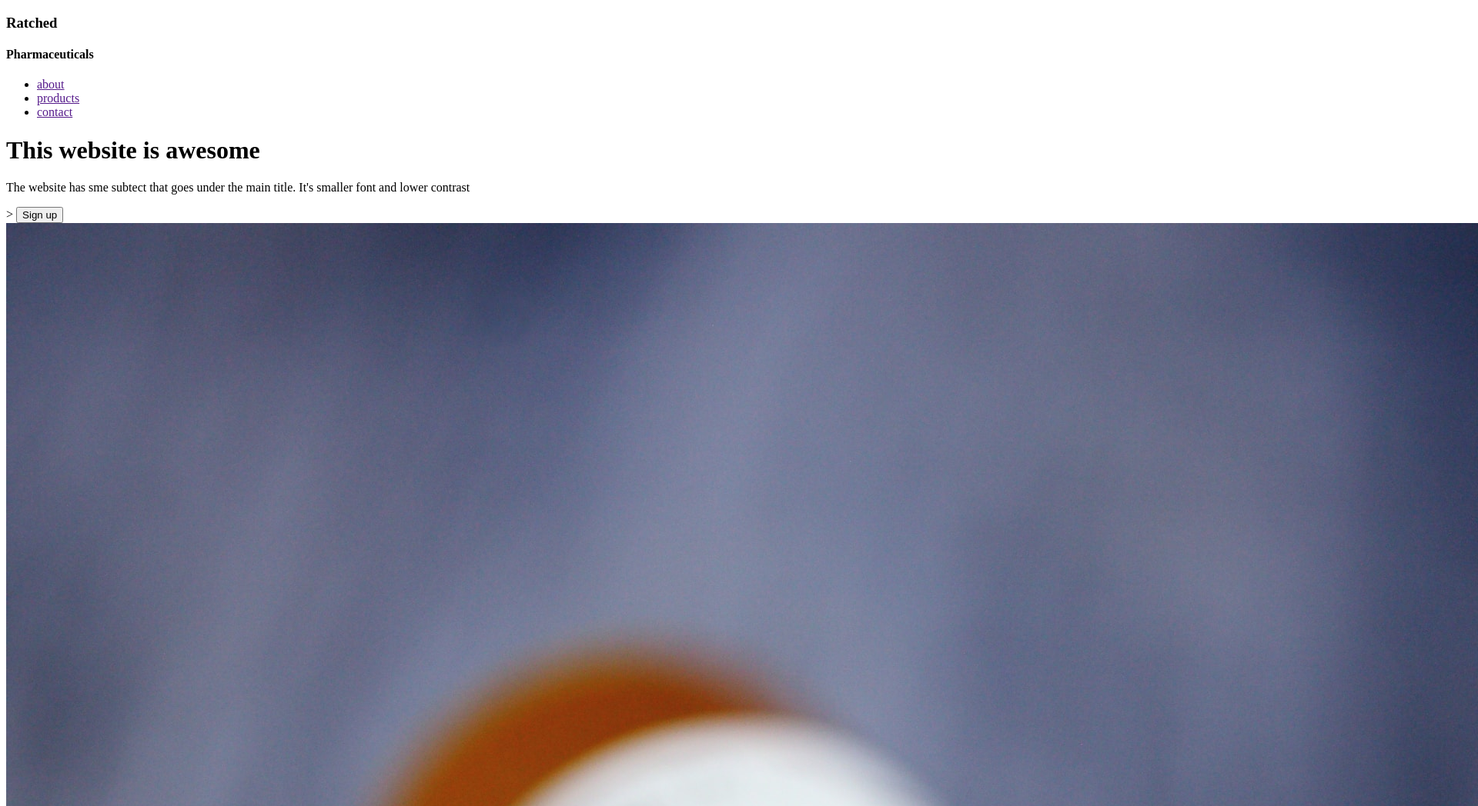
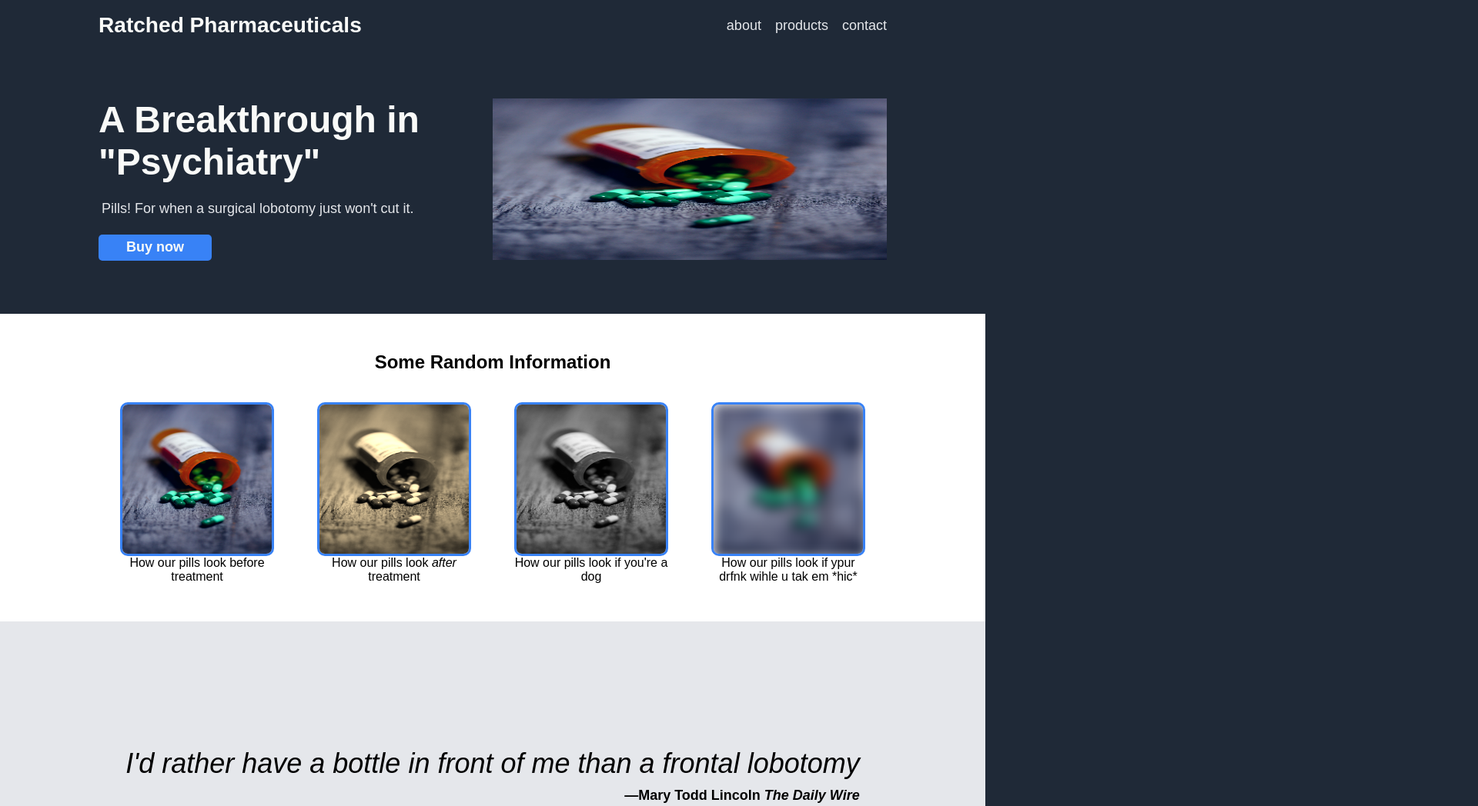
Before and after one commit to hennyCollab/TOP-project-1, a plain HTML site: page index.html in a window 1280 px wide. Shown: the top 1048 px of the page at 77% size, 1920 px wide, since content can reach past the window. Drawn offline with Linux system fonts and the light colour scheme.

Commit message:
Add styles and modify HTML
Style sheet completed and styles added to html.
HTML modified to allow CSS manipulation of images/divs.
Dummy text modified to add custom content to page.

```diff
--- a/index.html
+++ b/index.html
@@ -4,15 +4,14 @@
         <meta charset="UTF-8">
         <meta name="viewport" content="width=device-width, initial-scale=1">
         <link rel="stylesheet" href="style.css">
-        <title>Home</title>
+        <title>Home: Ratched</title>
     </head>
     <body>
         <div class="site-wrapper">
             <header>
                 <nav class="navbar">
-                    <div class="header-title">
-                        <h3>Ratched</h3>
-                        <h4>Pharmaceuticals</h4>
+                    <div class="logo">
+                        <h3>Ratched Pharmaceuticals</h3>
                     </div>
                     <div class="nav-link-wrapper">
                         <ul class="nav-links">
@@ -24,15 +23,16 @@
                 </nav>
             </header>
             <main>
-            <div class="main-wrapper">
-                <div class="section">
+              <div class="main-wrapper">
                     <div class="content-sect-1">
-                        <div>
-                            <h1>This website is awesome</h1>
-                            <p>The website has sme subtect that goes under the main title. It's smaller font and lower contrast</p>>
-                            <button type="button">Sign up</button>
+                        <div class="hero-text">
+                            <h1>A Breakthrough in "Psychiatry"</h1>
+                            <p>Pills! For when a surgical lobotomy just won't cut it.</p>
+                            <div>
+                                <button type="button">Buy now</button>
+                            </div>
                         </div>
-                        <div>
+                        <div class="hero-img">
                             <img src="images/pills.jpg" alt="Opened bottle of pills">
                         </div>
                     </div>
@@ -40,38 +40,46 @@
                         <h2>Some Random Information</h2>
                         <div class="item-wrapper">
                             <div class="item">
-                                <img src="images/pills.jpg" alt="">
-                                <p>some sort of text description</p>
-                            </div>
-                            <div class="item"></div>
-                                <img src="images/pills.jpg" alt="">
-                                <p>some sort of text description</p>
+                                <div class="img-border">
+                                    <img src="images/pills.jpg" alt="">
+                                </div>
+                                <p>How our pills look before treatment</p>
                             </div>
                             <div class="item">
-                                <img src="images/pills.jpg" alt="">
-                                <p>some sort of text description</p>
+                                <div class="img-border">
+                                    <img style="filter: sepia();" src="images/pills.jpg" alt="">
+                                </div>
+                                <p>How our pills look <i>after</i> treatment</p>
                             </div>
                             <div class="item">
-                                <img src="images/pills.jpg" alt="">
-                                <p>some sort of text description</p>
+                                <div class="img-border">
+                                    <img style="filter: grayscale(100%);" src="images/pills.jpg" alt="">
+                                </div>
+                                <p>How our pills look if you're a dog</p>
+                            </div>
+                            <div class="item">
+                                <div class="img-border">
+                                    <img style="filter: blur(8px); border:none;" src="images/pills.jpg" alt="">
+                                </div>
+                                <p>How our pills look if ypur drfnk wihle u tak em *hic*</p>
                             </div>
                         </div>
                     </div>
                     <div class="content-sect-3">
                         <figure>
-                            <blockquote>Cameltoe just means that p*ssy <b>hungry</b>
-                                <figcaption>—Mary Todd Lincoln <cite>The Internet</cite></figcaption>
+                            <blockquote>I'd rather have a bottle in front of me than a frontal lobotomy
+                                <figcaption>—Mary Todd Lincoln <cite>The Daily Wire</cite></figcaption>
                             </blockquote>
                         </figure>
                     </div>
                     <div class="content-sect-4">
                         <div class="call-to-action">
                             <div>
-                                <p>Call to action! It's time!</p>
-                                <p>Sign up for our product by clicking that button over there!</p>
+                                <h3>Don't think! Act now!</h3>
+                                <p>Look over there! It's a button! Click it..click it now! Buy, baby, buy!</p>
                             </div>
                             <div>
-                                <button type="button">Sign up</button>
+                                <button type="button">Buy now</button>
                             </div>
                         </div>
                     </div>
--- a/style.css
+++ b/style.css
@@ -0,0 +1,203 @@
+/*------- General Formatting ------*/
+
+* {
+    margin: 0;
+    padding: 0;
+    box-sizing: border-box;
+  }
+
+body {
+    background-color: #1F2937;
+    margin: 1vh 0vh 1vh 0vh;
+    font-family: Arial, sans-serif ;
+}
+
+a {
+    color: inherit;
+    text-decoration: none;
+}
+
+button {
+  background-color: #3882F6;
+  padding: 0.35em 2em;
+  border-radius: 5px;
+  border-style: none;
+  color: #F9FAF8;
+  font-weight: bold;
+  font-size: 18px;
+}
+
+.navbar, .nav-link-wrapper, .content-sect-1, .content-sect-2, .content-sect-3, .content-sect-4,
+.item-wrapper, .call-to-action, footer {
+    display: flex;
+    flex-wrap: wrap;
+    align-items: center;
+}
+
+.navbar, .content-sect-1, .content-sect-2, .content-sect-3, .content-sect-4, .call-to-action, footer {
+  padding: 0.5vh 10vw;
+}
+
+.content-sect-2, .content-sect-3 {
+  height: 400px;
+}
+
+.content-sect-1, .content-sect-4 {
+  height: 350px;
+}
+
+.navbar, footer {
+  height: 50px;
+}
+
+/*--------Hero Section-----*/
+
+.navbar {
+    justify-content: space-between;
+}
+
+.nav-links {
+    display: flex;
+    justify-content: space-between;
+}
+
+.nav-links > li {
+    list-style: none;
+    margin-left: 1em;
+}
+
+.content-sect-1 {
+    justify-content: space-between;
+}
+
+.hero-text, .hero-img {
+    width: 50%;
+    height: 210px;
+}
+
+.hero-text {
+  display: flex;
+  flex-direction: column;
+  justify-content: space-between;
+}
+
+.hero-img > img {
+  width: 100%;
+  height: inherit;
+}
+
+.hero-text > p, .nav-links > li {
+    font-size: 18px;
+    color: #E5E7EB;
+}
+.hero-text > p {
+    padding: 23px 0px 23px 4px;
+  }
+.hero-text > h1, .logo {
+    color: #F9FAF8;
+}
+
+.hero-text > h1 {
+    font-size: 48px;
+    font-weight: extra-bold;
+}
+
+.logo {
+    font-size: 24px;
+    font-weight: extra-bold;
+}
+
+/*------------ Info Section ------------*/
+
+.content-sect-2 {
+    background-color: #FFF;
+    padding: 5vh 10vw;
+    justify-content: center
+}
+
+.item-wrapper {
+    justify-content: space-around;
+    padding-top: 2.5vh;
+    width: 100%;
+}
+
+.item {
+    display: flex;
+    flex-wrap: wrap;
+    justify-content: space-around;
+    align-items: flex-start;
+    width: 25%;
+}
+
+.item > p {
+  width: 200px;
+  text-align: center;
+}
+
+.img-border {
+    width: 100%;
+}
+
+.item > .img-border > img  {
+    width: 200px;
+    height:200px;
+}
+
+.img-border {
+    width: 200px;
+    height:200px;
+    border: 3px solid #3882F6;
+    border-radius: 10px;
+    overflow: hidden;
+}
+
+/*------------ Quote Section ------------*/
+
+.content-sect-3 {
+  background-color: #E5E7EB;
+  padding: 5vh 10vw;
+  justify-content: center;
+}
+
+
+.content-sect-3 > figure > blockquote {
+  font: italic lighter 36px Arial, sans-serif;
+}
+
+.content-sect-3 > figure > blockquote > figcaption {
+  text-align: right;
+  padding-top: 10px;
+  font: bold 18px Arial, sans-serif;
+}
+
+
+/*------------ Call to Action Section -----------*/
+
+.content-sect-4 {
+  background-color: #FFF;
+  justify-content: center;
+  }
+
+
+.call-to-action {
+  width: 100%;
+  background-color: #3882F6;
+  color: #F9FAF8;
+  padding-top: 30px;
+  padding-bottom: 30px;
+  border-radius: 8px;
+  justify-content: space-around;
+}
+
+.call-to-action > div > button {
+  border: 3px solid  white;
+}
+
+/*-------------- Footer Section ----------------*/
+footer {
+  justify-content: center;
+}
+
+footer > p {
+  color: #F9FAF8;
+}
```
